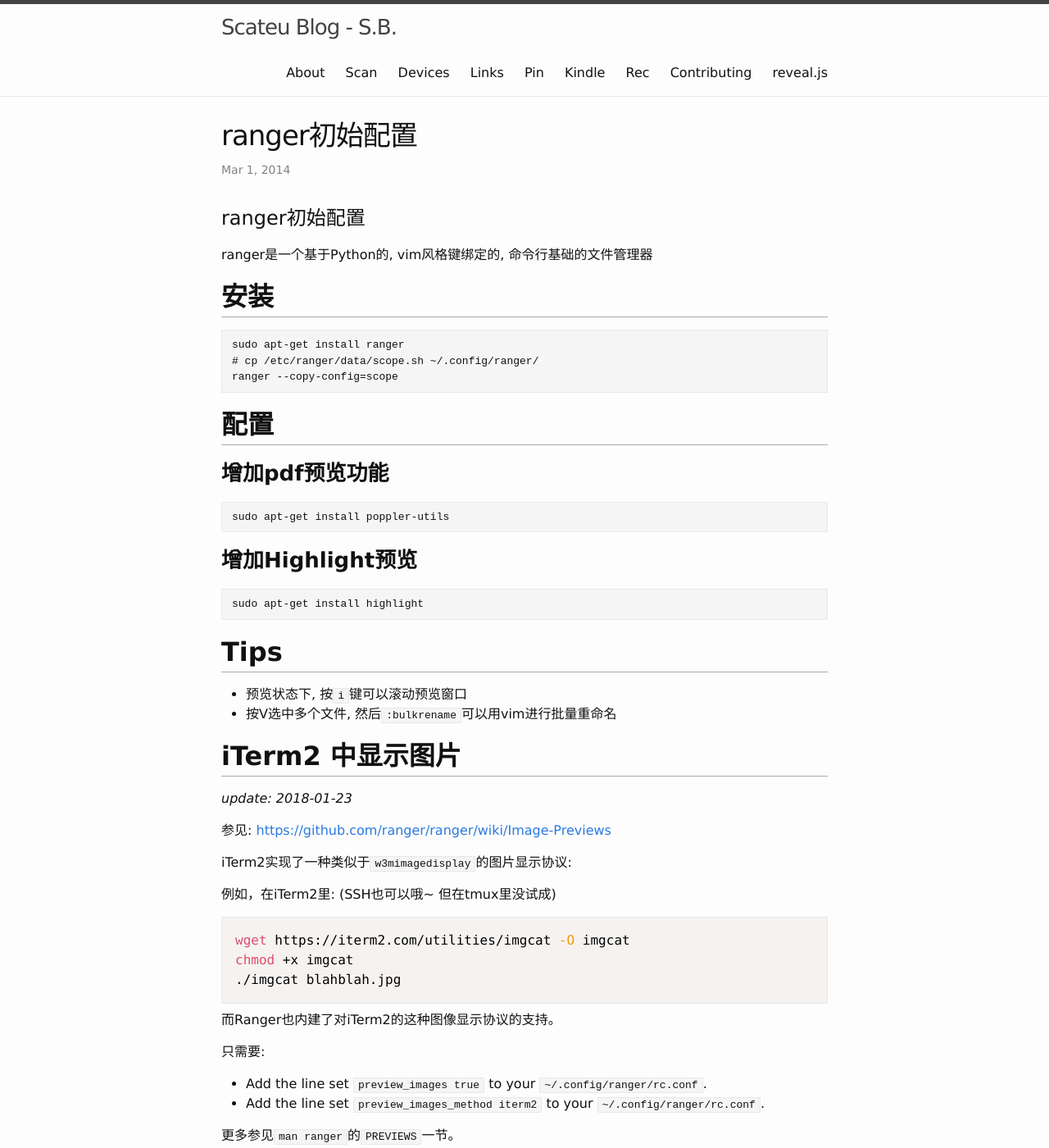
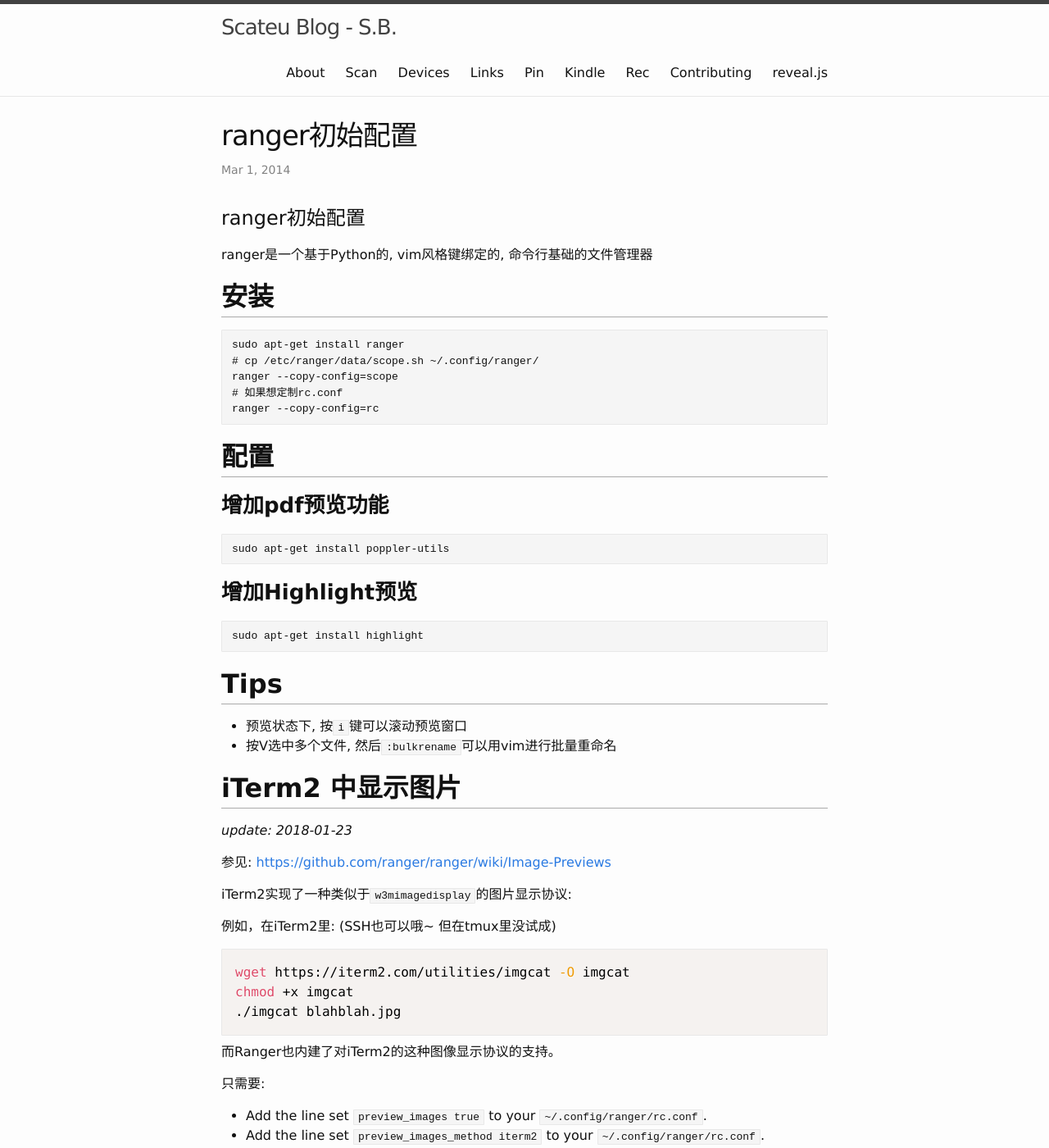
Before and after one commit to scateu/scateu.github.io, a Jekyll site: the page built from _posts/2014-03-01-ranger-init-configure.md, in a window 1280 px wide and 1400 px high. Shown: the whole window at 82% size. Built offline with Jekyll 4.4.1, drawn with Linux system fonts in a browser that asks for light colours; nearby versions of some CDN libraries; comment, search, counter and statistics services are not loaded; some of the changed text lies outside the part shown.

Commit message:
Tue Jan 23 15:01:38 CST 2018

```diff
--- a/_posts/2014-03-01-ranger-init-configure.md
+++ b/_posts/2014-03-01-ranger-init-configure.md
@@ -13,6 +13,8 @@ ranger是一个基于Python的, vim风格键绑定的, 命令行基础的文件
     sudo apt-get install ranger
     # cp /etc/ranger/data/scope.sh ~/.config/ranger/
     ranger --copy-config=scope
+    # 如果想定制rc.conf
+    ranger --copy-config=rc
 
 ## 配置
 
@@ -57,3 +59,7 @@ chmod +x imgcat
  - Add the line set `preview_images_method iterm2` to your `~/.config/ranger/rc.conf`.
 
 更多参见`man ranger`的`PREVIEWS`一节。
+
+## See Also
+
+ - <https://github.com/ranger/ranger/wiki/Official-user-guide>
```
